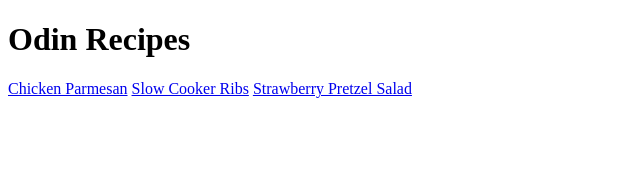
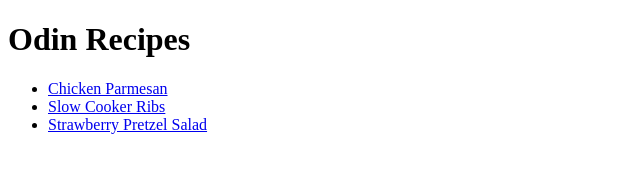
Before and after one commit to Pwnyboy1031/odin-recipes, a plain HTML site: page index.html in a window 1280 px wide. Shown: the whole page, without its empty margins (0-640 px from the left). Drawn offline with Linux system fonts and the light colour scheme.

Commit message:
made the links into a list.

```diff
--- a/index.html
+++ b/index.html
@@ -8,8 +8,11 @@
 </head>
 <body>
     <h1>Odin Recipes</h1>
-    <a href="recipes/chickenparmesan.html">Chicken Parmesan</a>
-    <a href="recipes/ribs.html">Slow Cooker Ribs</a>
-    <a href="recipes/strawberrysalad.html">Strawberry Pretzel Salad</a>
+    <ul>
+    <li><a href="recipes/chickenparmesan.html">Chicken Parmesan</a></li>
+    <li><a href="recipes/ribs.html">Slow Cooker Ribs</a></li>
+    <li><a href="recipes/strawberrysalad.html">Strawberry Pretzel Salad</a></li>
+    </ul>
+
 </body>
 </html>
```
